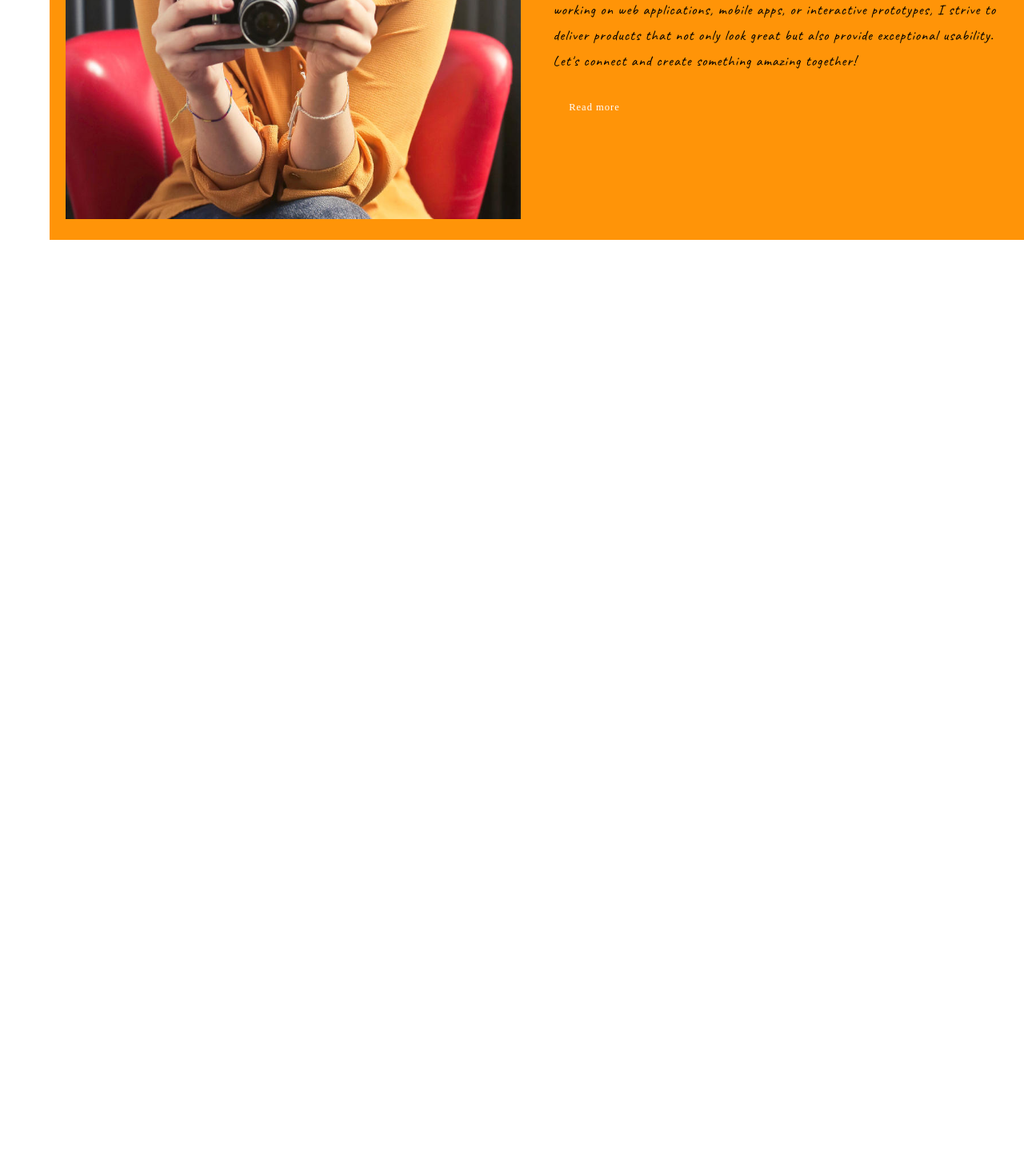
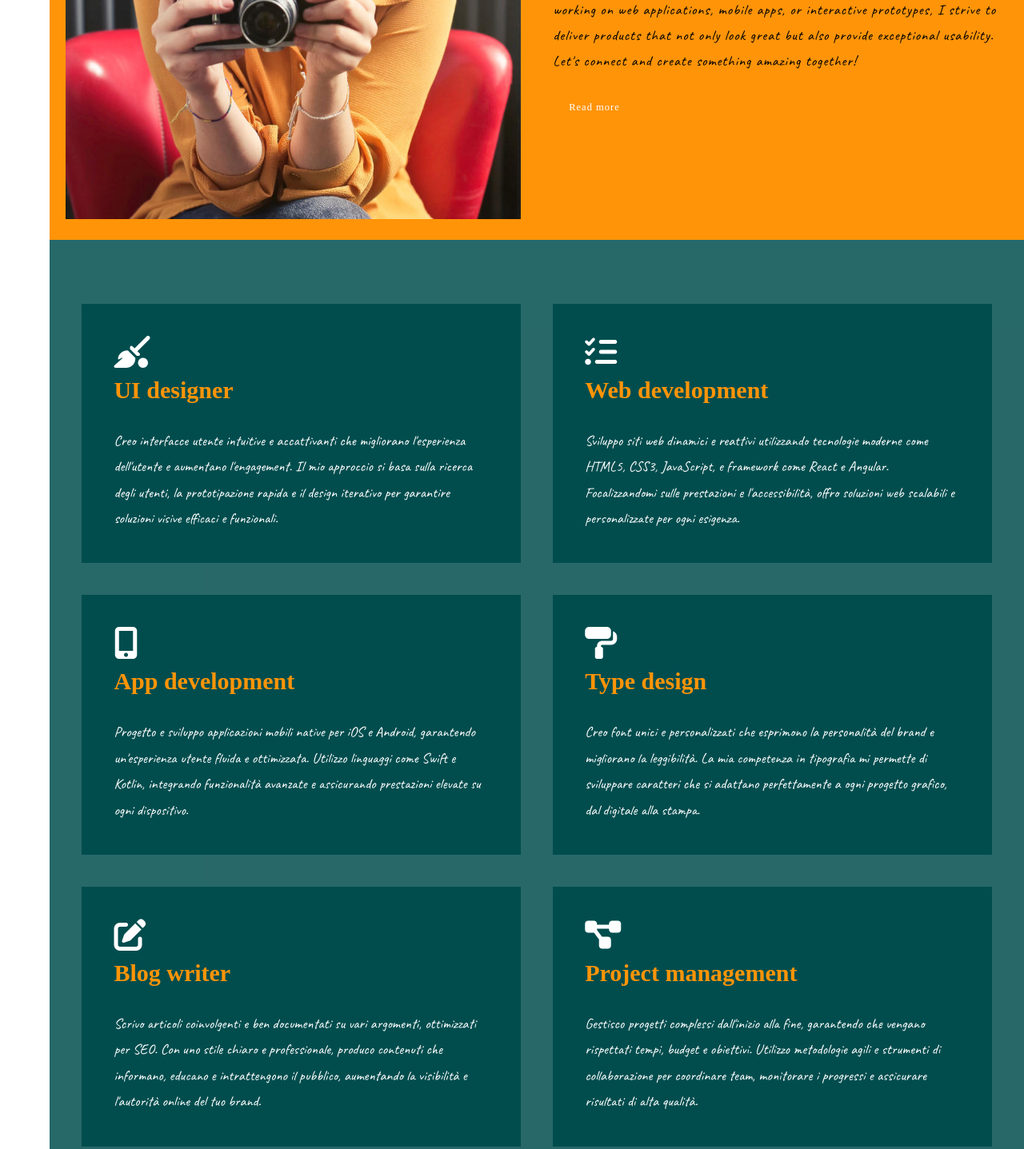
Before and after one commit to IyanTheekshana/DemoHtmlCssPortfolio, a plain HTML site: page index.html in a window 1280 px wide. Shown: the part 3144-4581 px from the top of the page at 80% size. Before the commit the page ends 3444 px from the top, so only its background shows below. Drawn offline with Linux system fonts and the light colour scheme; a web font is replaced by a local one.

Commit message:
implemented service section

```diff
--- a/index.html
+++ b/index.html
@@ -12,6 +12,7 @@
       crossorigin="anonymous"
       referrerpolicy="no-referrer"
     />
+    <link rel="stylesheet" href="https://cdnjs.cloudflare.com/ajax/libs/font-awesome/6.5.2/css/all.min.css" integrity="sha512-SnH5WK+bZxgPHs44uWIX+LLJAJ9/2PkPKZ5QiAj6Ta86w+fsb2TkcmfRyVX3pBnMFcV7oQPJkl9QevSCWr3W6A==" crossorigin="anonymous" referrerpolicy="no-referrer" />
   </head>
   <body>
     <aside id="side-nav">
@@ -83,6 +84,62 @@
         <a href="#" class="about-me__content--link">Read more</a>
        </div>
       </section>
+      <section id="services">
+        <div class="service services__services-1">
+          <i class="fas fa-quidditch"></i>
+          <h3 class="services--title services__service-1--title">
+            UI designer
+          </h3>
+          <p class="services--para services__service-1--para">
+            Creo interfacce utente intuitive e accattivanti che migliorano l'esperienza dell'utente e aumentano l'engagement. Il mio approccio si basa sulla ricerca degli utenti, la prototipazione rapida e il design iterativo per garantire soluzioni visive efficaci e funzionali.
+          </p>
+        </div>
+        <div class="service services__services-2">
+          <i class="fas fa-tasks"></i>
+          <h3 class="services--title services__service-2--title">
+           Web development
+          </h3>
+          <p class="services--para services__service-2--para">
+            Sviluppo siti web dinamici e reattivi utilizzando tecnologie moderne come HTML5, CSS3, JavaScript, e framework come React e Angular. Focalizzandomi sulle prestazioni e l'accessibilità, offro soluzioni web scalabili e personalizzate per ogni esigenza.
+          </p>
+        </div>
+        <div class="service services__services-3">
+          <i class="fas fa-mobile-alt"></i>
+          <h3 class="services--title services__service-3--title">
+           App development
+          </h3>
+          <p class="services--para services__service-3--para">
+            Progetto e sviluppo applicazioni mobili native per iOS e Android, garantendo un'esperienza utente fluida e ottimizzata. Utilizzo linguaggi come Swift e Kotlin, integrando funzionalità avanzate e assicurando prestazioni elevate su ogni dispositivo.
+          </p>
+        </div>
+        <div class="service services__services-4">
+          <i class="fas fa-paint-roller"></i>
+          <h3 class="services--title services__service-4--title">
+            Type design
+          </h3>
+          <p class="services--para services__service-4--para">
+            Creo font unici e personalizzati che esprimono la personalità del brand e migliorano la leggibilità. La mia competenza in tipografia mi permette di sviluppare caratteri che si adattano perfettamente a ogni progetto grafico, dal digitale alla stampa.
+          </p>
+        </div>
+        <div class="service services__services-5">
+          <i class="fas fa-edit"></i>
+          <h3 class="services--title services__service-5--title">
+           Blog writer
+          </h3>
+          <p class="services--para services__service-5--para">
+            Scrivo articoli coinvolgenti e ben documentati su vari argomenti, ottimizzati per SEO. Con uno stile chiaro e professionale, produco contenuti che informano, educano e intrattengono il pubblico, aumentando la visibilità e l'autorità online del tuo brand.
+          </p>
+        </div>
+        <div class="service services__services-6">
+          <i class="fas fa-project-diagram"></i>
+          <h3 class="services--title services__service-6--title">
+           Project management
+          </h3>
+          <p class="services--para services__service-6--para">
+            Gestisco progetti complessi dall'inizio alla fine, garantendo che vengano rispettati tempi, budget e obiettivi. Utilizzo metodologie agili e strumenti di collaborazione per coordinare team, monitorare i progressi e assicurare risultati di alta qualità.
+          </p>
+        </div>
+      </section>
     </main>
 
     <script src="main.js"></script>
--- a/style.css
+++ b/style.css
@@ -19,6 +19,7 @@
   font-size: 62.5%;
 
   --primary-color: #014d4e;
+  --primary-color-m: #014d4ed8;
   --secondary-color: #ff9408;
   --secondary-color-m: #ff94088e;
 
@@ -391,6 +392,63 @@ section#about-me {
   transform-origin: top;
 }
 
+section#services {
+  display: flex;
+  justify-content: center;
+  align-items: center;
+  flex-wrap: wrap;
+  padding: 6rem 2rem 2rem;
+  background-color: var(--primary-color-m);
+}
+
+.service {
+  padding: 4rem;
+  margin: 2rem 2rem;
+  flex-basis: 50rem;
+  flex-grow: 1;
+  background-color: var(--primary-color);
+  position: relative;
+  z-index: 1;
+  color: var(--light);
+}
+
+.service::after {
+  content: "";
+  position: absolute;
+  top: 0;
+  left: 0;
+  height: 100%;
+  width: 100%;
+  background-color: var(--secondary-color);
+  transform: scaleX(0);
+  transition: transform 0.45s cubic-bezier(0.075, 0.82, 0.165, 1);
+  z-index: -1;
+}
+
+.service:hover::after,
+.service:active::after {
+  transform: scaleX(1);
+}
+
+.services--title {
+  margin-bottom: 2rem;
+  font-size: 3rem;
+  color: var(--secondary-color);
+}
+
+.service:hover > .services--title,
+.service:active > .services--title {
+  color: var(--dark);
+}
+
+.service i {
+  font-size: 4rem;
+}
+
+.services--para {
+  font-size: 1.8rem;
+}
+
 @media screen and (min-width: 2200px) {
   div.work__card {
     flex-basis: 60rem;
@@ -496,4 +554,25 @@ section#about-me {
   section#showcase {
     background-position: 80%;
   }
+
+  .services--title {
+    font-size: calc(2.5rem + 1vw);
+  }
+
+  .service i {
+    font-size: calc(2.5rem + 1vw);
+  }
+
+  .services--para {
+    font-size: calc(1.5rem + 0.5vw);
+  }
+
+  section#services {
+    padding: 6rem 3rem 2rem;
+  }
+
+  .service {
+    padding: calc(1rem + 2vw);
+    margin: 0 0 calc(1rem + 2vw);
+  }
 }
```
